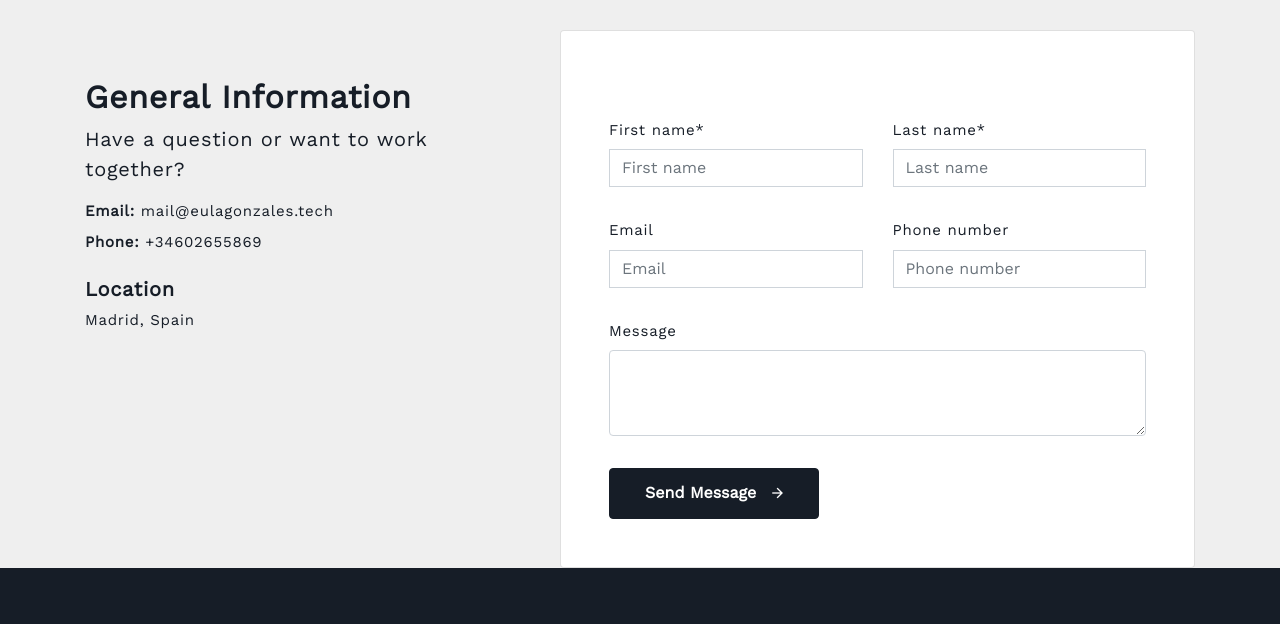
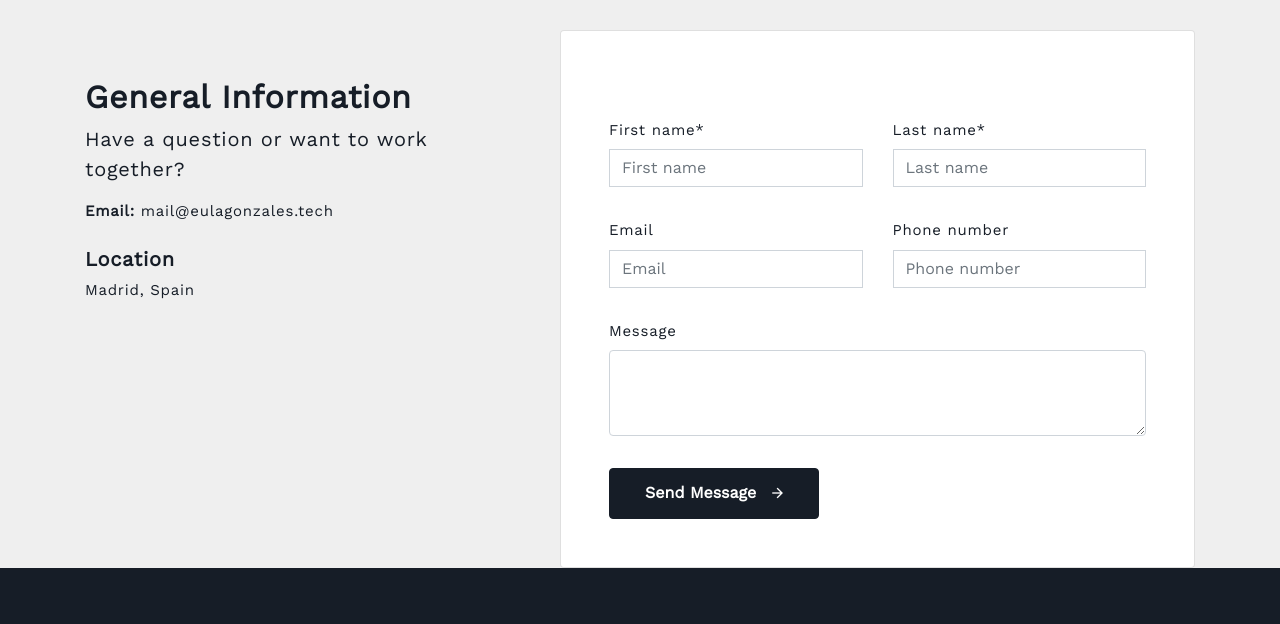
Before and after one commit to eulagonzales/practice, a plain HTML site: page index.html in a window 1280 px wide. Shown: the part 2530-3154 px from the top of the page. Drawn offline with nearby package versions, Linux system fonts and the light colour scheme.

Commit message:
Update index.html

```diff
--- a/index.html
+++ b/index.html
@@ -197,9 +197,6 @@
                 <span class="font-weight-bold">Email:</span>
                 mail@eulagonzales.tech
               </li>
-              <li class="mt-2">
-                <span class="font-weight-bold">Phone:</span> +34602655869
-              </li>
             </ul>
 
             <h5 class="mt-4">Location</h5>
```
